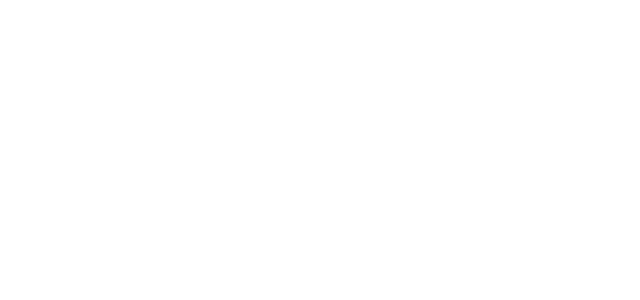
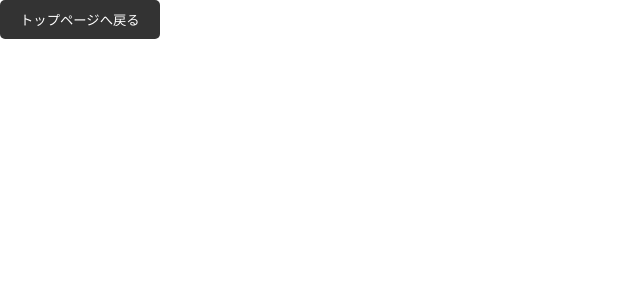
Before and after one commit to tkancf/proxy-maker, a SvelteKit app: page /show in a window 1280 px wide. Shown: the top 300 px of the page, without its empty margins (0-640 px from the left). Built offline with nearby package versions, Linux system fonts and the light colour scheme.

Commit message:
Add a button to return to the top page

```diff
--- a/src/routes/show/+page.svelte
+++ b/src/routes/show/+page.svelte
@@ -1,8 +1,16 @@
 <script>
 	import { getContext } from 'svelte';
+	import { goto } from '$app/navigation';
 
 	const imageUrls = getContext('imageUrls');
+
+	function backToTop() {
+		goto('/');
+	}
 </script>
+
+<!-- トップページへ戻るボタンを上部に移動 -->
+<button on:click={backToTop} class="back-button">トップページへ戻る</button>
 
 <div class="grid">
 	{#each imageUrls as imageUrl, index (index)}
@@ -26,9 +34,10 @@
 	.grid {
 		display: grid;
 		grid-template-columns: repeat(3, 63mm);
-		grid-template-rows: repeat(3, 1fr); /* 明示的に3つの行を追加 */
+		grid-template-rows: repeat(3, 1fr);
 		width: 189mm;
 		height: 264mm;
+		margin-top: 20px; /* ボタンとのスペース */
 	}
 
 	img {
@@ -38,4 +47,29 @@
 		border: 1px solid black;
 		box-shadow: 2px 2px 5px rgba(0, 0, 0, 0.3);
 	}
+
+	.back-button {
+		margin-bottom: 20px; /* グリッドとのスペース */
+		padding: 10px 20px;
+		cursor: pointer;
+		background-color: #333;
+		color: #fff;
+		border: none;
+		border-radius: 5px;
+		transition: background-color 0.3s;
+	}
+
+	.back-button:hover {
+		background-color: #555;
+	}
+
+	/* 印刷時のスタイル */
+	@media print {
+		.back-button {
+			display: none; /* ボタンを非表示にする */
+		}
+		.grid {
+			margin-top: 0; /* 余白を削除 */
+		}
+	}
 </style>
```
